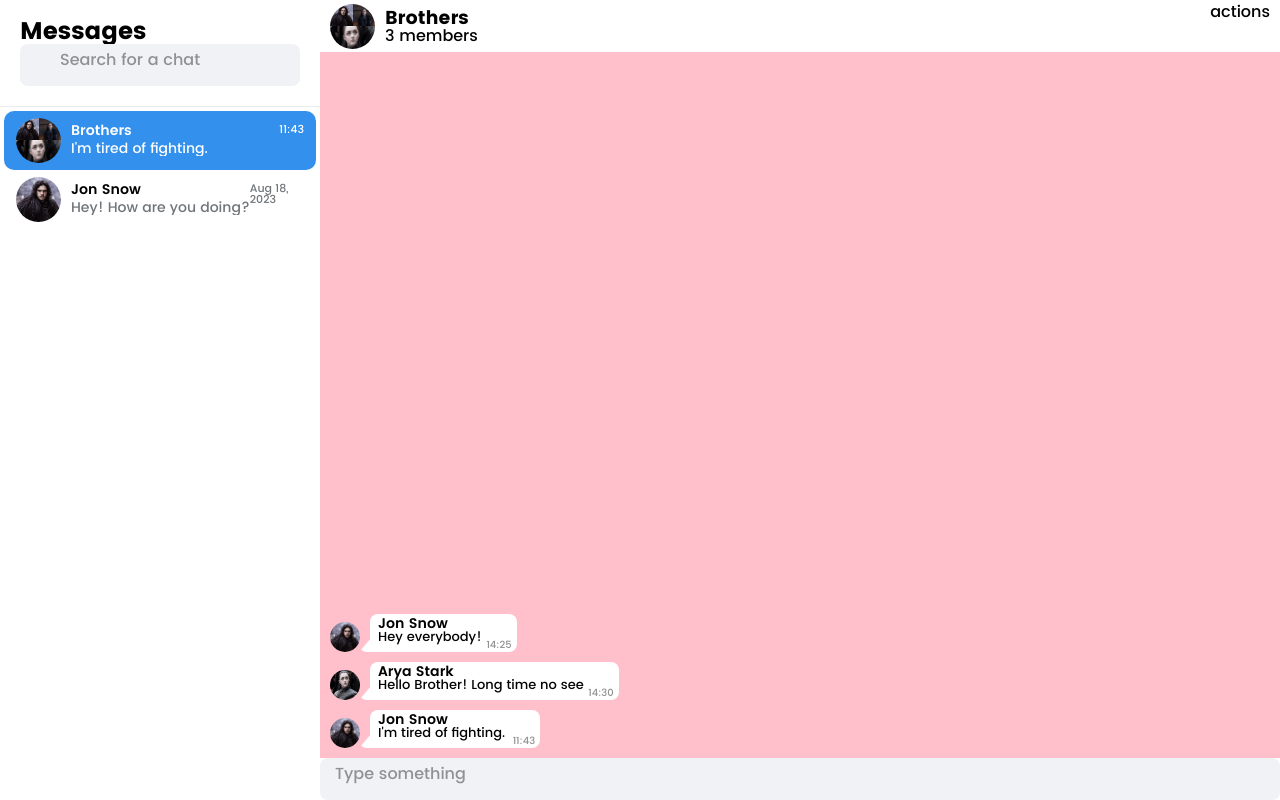
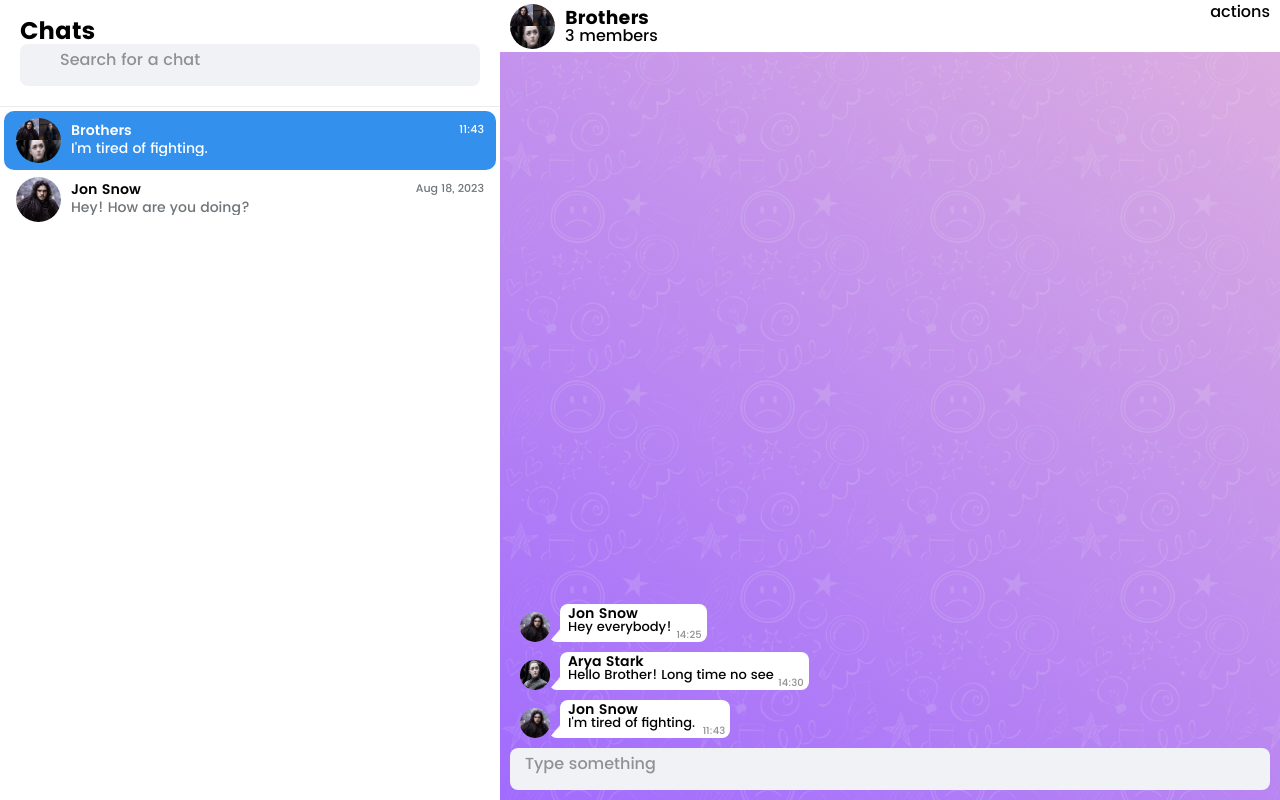
Before and after one commit to matheusjv11/Simple-Chat, a Next.js app: page /chat/13b56b64-14df-4efa-8edf-567d80291c27 in a window 1280 px wide. Built offline with nearby package versions, Linux system fonts and the light colour scheme; some icons are missing.

Commit message:
Set max-widths to chatbody

```diff
--- a/src/components/ChatBody/index.tsx
+++ b/src/components/ChatBody/index.tsx
@@ -17,7 +17,7 @@ const ChatBody = ({ messages }: ChatBodyType) => {
   }, [messages])
 
   return (
-    <S.Wrapper ref={chatBodyAsHtml}>
+    <S.Wrapper ref={chatBodyAsHtml} className="custom-scroll">
       {messages.map((message) => {
         return <MessageBox message={message} />
       })}
--- a/src/components/ChatBody/styles.ts
+++ b/src/components/ChatBody/styles.ts
@@ -1,7 +1,6 @@
 import styled from 'styled-components'
 
 export const Wrapper = styled.main`
-  background-color: pink;
   display: grid;
   grid-template-columns: 1fr;
   grid-template-rows: 1fr;
@@ -10,4 +9,5 @@ export const Wrapper = styled.main`
   justify-content: flex-end;
   overflow: auto;
   overflow-x: hidden;
+  padding-top: 65px;
 `
--- a/src/components/ChatHeader/styles.ts
+++ b/src/components/ChatHeader/styles.ts
@@ -4,6 +4,9 @@ export const Wrapper = styled.main`
   display: flex;
   justify-content: space-between;
   padding: 0.35rem 1rem;
+  background-color: white;
+  position: absolute;
+  z-index: 2;
 `
 
 export const InformationWrapper = styled.div`
--- a/src/components/MessageInput/styles.ts
+++ b/src/components/MessageInput/styles.ts
@@ -7,6 +7,7 @@ export const Wrapper = styled.form`
   position: relative;
   max-width: 75vw;
   overflow-x: hidden;
+  margin-bottom: 1rem;
 `
 
 export const EditableDiv = styled.div`
--- a/src/styles/globals.ts
+++ b/src/styles/globals.ts
@@ -69,5 +69,23 @@ const GlobalStyles = createGlobalStyle`
         font-size: ${theme.sizes.medium};
       }
     `}
+
+    .custom-scroll::-webkit-scrollbar {
+        width: 10px;
+    }
+
+    .custom-scroll::-webkit-scrollbar-track {
+        background-color: transparent;
+    }
+
+    .custom-scroll::-webkit-scrollbar-thumb {
+        border-radius: 8px;
+        border: 2px solid transparent;
+        background-clip: content-box;
+
+        ${({ theme }) => css`
+          background-color: ${theme.boxColors.scroll};
+        `}
+    }
 `
 export default GlobalStyles
--- a/src/styles/theme.ts
+++ b/src/styles/theme.ts
@@ -29,6 +29,7 @@ export default {
   boxColors: {
     primaryLight: 'white',
     secondaryLight: '#eeffde',
-    selectedChat: '#3390ec'
+    selectedChat: '#3390ec',
+    scroll: '#c4c9cc'
   }
 } as const
--- a/src/templates/MainChat/styles.ts
+++ b/src/templates/MainChat/styles.ts
@@ -1,12 +1,39 @@
-import styled from 'styled-components'
+import styled, { css } from 'styled-components'
 
 import * as ChatBodyStyles from '@/components/ChatBody/styles'
+import * as MessageInputStyles from '@/components/MessageInput/styles'
 
 export const Wrapper = styled.main`
-  display: flex;
-  flex-direction: column;
+  ${({ theme }) => css`
+    display: flex;
+    flex-direction: column;
+    background: linear-gradient(33deg, #a16bfe, #deb0df);
+    align-items: center;
+    position: relative;
+    padding: 0 1rem;
 
-  ${ChatBodyStyles.Wrapper} {
-    flex: 1;
-  }
+    &::before {
+      content: '';
+      background-image: url('/img/chat-background.png');
+      background-size: 190px 190px;
+      position: absolute;
+      top: 0px;
+      right: 0px;
+      bottom: 0px;
+      left: 0px;
+      opacity: 0.15;
+    }
+
+    > * {
+      width: 100%;
+    }
+
+    ${ChatBodyStyles.Wrapper} {
+      flex: 1;
+    }
+
+    ${ChatBodyStyles.Wrapper} , ${MessageInputStyles.Wrapper} {
+      max-width: 950px;
+    }
+  `}
 `
--- a/src/templates/SideMessages/index.tsx
+++ b/src/templates/SideMessages/index.tsx
@@ -22,7 +22,7 @@ const SideMessages = () => {
   return (
     <S.Wrapper>
       <S.SearchBox>
-        <h2>Messages</h2>
+        <h2>Chats</h2>
         <SearchInput />
       </S.SearchBox>
       <S.ChatWrapper>
--- a/src/templates/SideMessages/styles.ts
+++ b/src/templates/SideMessages/styles.ts
@@ -1,6 +1,8 @@
 import styled, { css } from 'styled-components'
 
-export const Wrapper = styled.main``
+export const Wrapper = styled.main`
+  min-width: 50rem;
+`
 
 export const SearchBox = styled.div`
   ${({ theme }) => css`
```
Also changed, not shown: public/img/chat-background.png (added), 1 other file (tests, documents, lock files or other folders).
